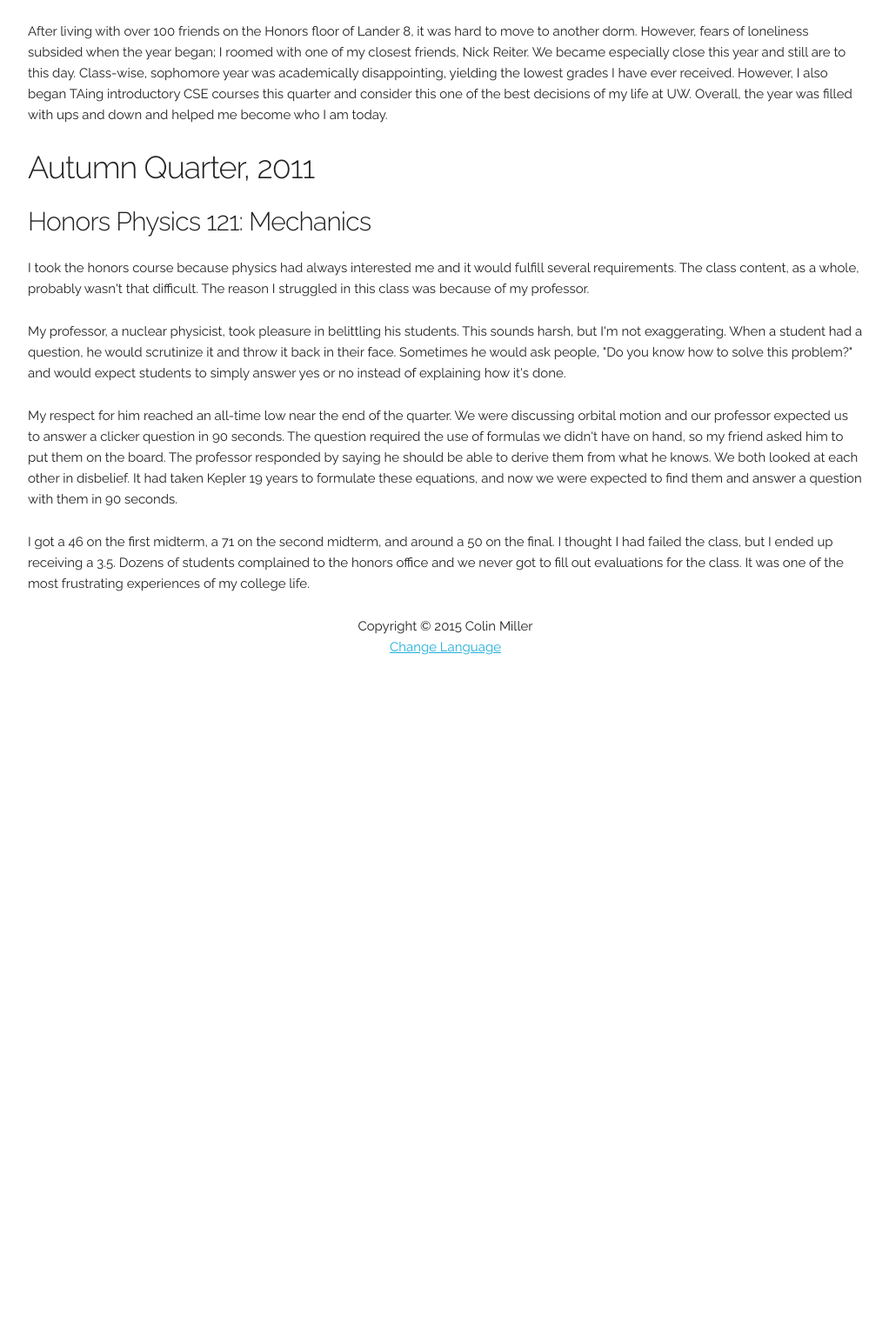
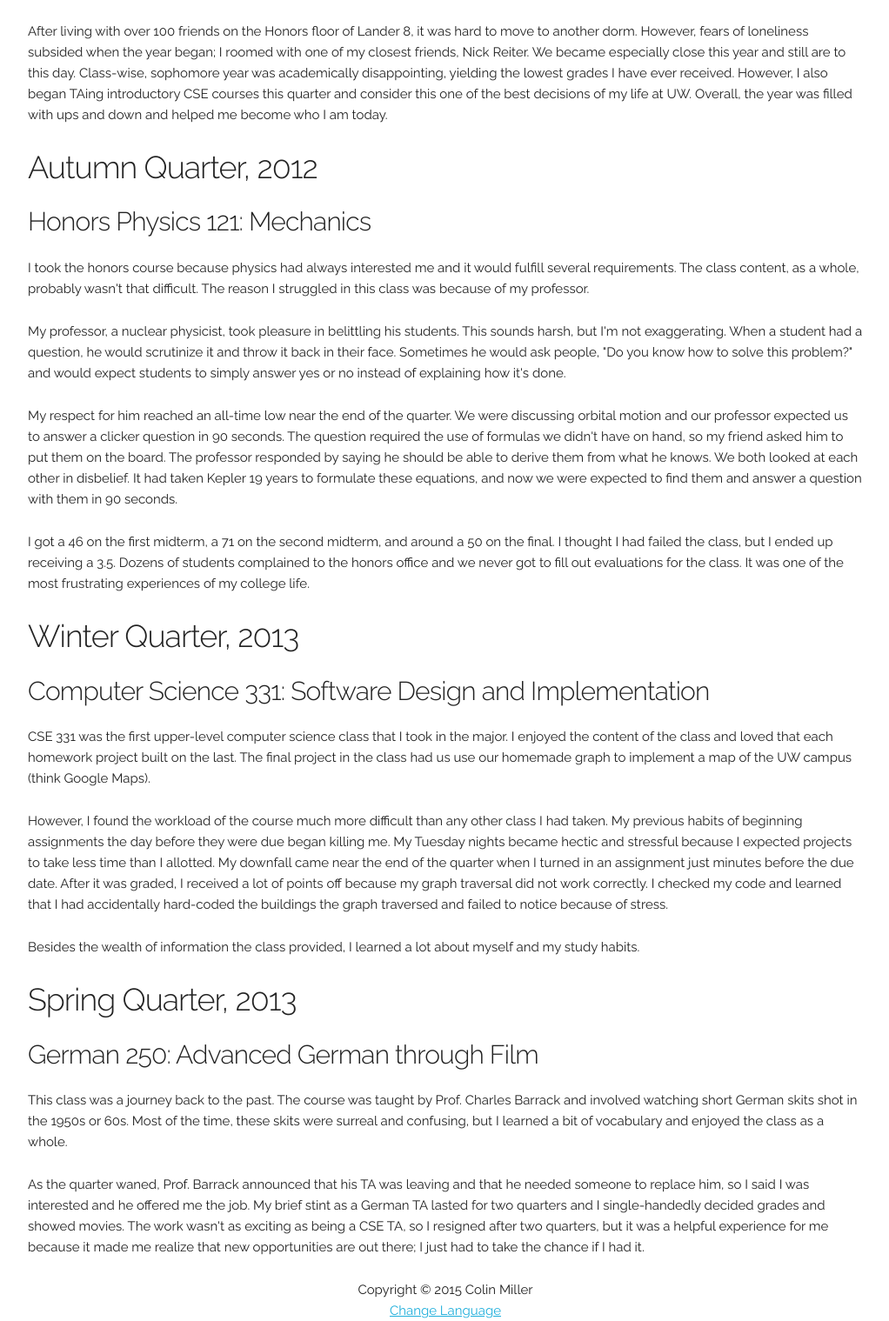
Before and after one commit to colinjmiller/cjmil.com, a PHP site: page /portfolio/sophomore/ in a window 1280 px wide. Shown: the part 204-1723 px from the top of the page at 87% size, without its empty margins (128-1150 px from the left). Before the commit the page ends 957 px from the top, so only its background shows below. Run offline with PHP 8.4, Linux system fonts and the light colour scheme; some libraries are stand-ins or nearby versions.

Commit message:
Adding lots of new content

```diff
--- a/portfolio/freshman/cse142.php
+++ b/portfolio/freshman/cse142.php
@@ -2,4 +2,4 @@
 <p>Finally! The first class in my intended major!</p>
 <p>Professor Stuart Reges was an inspiring lecturer. His teaching style confused me at first, but I found the pattern after the first few weeks. He would start by introducing a new topic for that lecture, then go down a seemingly random tangent that seems unrelated to the concept from earlier. By the last five minutes of class, I always seemed sure that he had messed up and would require extra time next lecture to wrap up the topic, but I was always wrong. He would reach a point in the tangent that logically looped back to the original concept and clarified everything. Applause was common.</p>
 <p>I had expected the class to be a easy due to my previous experience with CSE. I soon found that only half the class was graded on making homework programs work; the other half was graded on the style of your programming. Since I had self-taught myself everything I knew, learning an entirely new style was difficult and resulted in quite a few lost points along the way. However, this skill is fundamental to computer scientists. Looking back, I'm surprised they didn't incentivize style even more.</p>
-<p>I thought people were joking when I first heard the exams were hand-written. I couldn't believe that a computer science exam at one of the best programs in the world would require students to write code with a pencil and paper. However, it was true. I prepared by doing hundreds of practice questions on the textbook's website until I understood the pattern of questions that Stuart used on exams. I got a a 4.0 in the class.</p>
+<p>I thought people were joking when I first heard the exams were hand-written. I couldn't believe that a computer science exam at one of the best programs in the world would require students to write code with a pencil and paper. However, it was true. I prepared by doing hundreds of practice questions on the textbook's website until I understood the pattern of questions that Stuart used on exams. I got a 4.0 in the class.</p>
--- /dev/null
+++ b/portfolio/junior/cse332.php
@@ -0,0 +1,4 @@
+<h4>CSE 332: Data Abstractions</h4>
+<p>CSE 332 is known as the "Interview Class" within the CSE department for good reason: You learn about dozens of data structures, algorithms, and core computing concepts that any tech company will surely ask about during an interview. I felt passionate about certain portions of the class, such as the Heap data structure. This was the first experience I had where I sat with my mouth slightly open as I learned of the extreme elegance of a data structure.</p>
+<p>However, I still suffered from chronic procrastination. For two of the assignments in the class, we were encouraged to find a partner and code it out together. I chose to partner with my good friend and former roommate, Roee. Unfortunately, this partnership was doomed because we both started assignments much too late. We got away with starting an assignment the day it was due (we were given two weeks time for this) on the first part of the assignment. On the second portion, we began work the day after the project was due and ran into a series of comically unfortunate events: My power went out, we could not get GitHub to work with Eclipse, and Roee could not get Eclipse to compile or syntax highlight his code. In the end, Roee ended up using jGrasp to code and sent his code to me via e-mail. We turned in the project two days late and received 25% off the top of our grade because of it.</p>
+<p>I completed the next project with Sam Tisdale, another good friend of mine. We began the project two weeks early and finished it at a leisurely pace. I had finally learned to overestimate the time an assignment would require.</p>
--- /dev/null
+++ b/portfolio/junior/german322.php
@@ -0,0 +1,2 @@
+<h4>German 322: Cultural Studies</h4>
+<p>German 322 accelerated my German skills unlike any class before. The syllabus required a close reading of four novels over the course of the quarter and my professor would call out anyone in class who was not keeping up with the schedule. Therefore, I was diligent about keeping up and writing notes as I read. This class was the first time I ever read a German book cover-to-cover. My ability to read German was around five times slower than English, but the process taught me that I CAN do it.</p>
--- /dev/null
+++ b/portfolio/sophomore/cse331.php
@@ -0,0 +1,4 @@
+<h4>Computer Science 331: Software Design and Implementation</h4>
+<p>CSE 331 was the first upper-level computer science class that I took in the major. I enjoyed the content of the class and loved that each homework project built on the last. The final project in the class had us use our homemade graph to implement a map of the UW campus (think Google Maps).</p>
+<p>However, I found the workload of the course much more difficult than any other class I had taken. My previous habits of beginning assignments the day before they were due began killing me. My Tuesday nights became hectic and stressful because I expected projects to take less time than I allotted. My downfall came near the end of the quarter when I turned in an assignment just minutes before the due date. After it was graded, I received a lot of points off because my graph traversal did not work correctly. I checked my code and learned that I had accidentally hard-coded the buildings the graph traversed and failed to notice because of stress.</p>
+<p>Besides the wealth of information the class provided, I learned a lot about myself and my study habits.</p>
--- /dev/null
+++ b/portfolio/sophomore/german250.php
@@ -0,0 +1,3 @@
+<h4>German 250: Advanced German through Film</h4>
+<p>This class was a journey back to the past. The course was taught by Prof. Charles Barrack and involved watching short German skits shot in the 1950s or 60s. Most of the time, these skits were surreal and confusing, but I learned a bit of vocabulary and enjoyed the class as a whole.</p>
+<p>As the quarter waned, Prof. Barrack announced that his TA was leaving and that he needed someone to replace him, so I said I was interested and he offered me the job. My brief stint as a German TA lasted for two quarters and I single-handedly decided grades and showed movies. The work wasn't as exciting as being a CSE TA, so I resigned after two quarters, but it was a helpful experience for me because it made me realize that new opportunities are out there; I just had to take the chance if I had it.</p>
--- a/portfolio/sophomore/index.php
+++ b/portfolio/sophomore/index.php
@@ -3,7 +3,7 @@
   require_once("{$_SERVER['DOCUMENT_ROOT']}/view-logic/views.php");
 
 ?>
-<?= View::header_logic("Freshman Year | Honors Portfolio") ?>
+<?= View::header_logic("Sophomore Year | Honors Portfolio") ?>
   <?= View::navigation_bar("Projects") ?>
     <div class="container">
       <a href="..">Back</a>
@@ -15,10 +15,22 @@
         me become who I am today.
       </p>
       <section>
-        <h3>Autumn Quarter, 2011</h3>
+        <h3>Autumn Quarter, 2012</h3>
         <div class="klass">
           <?php include_once ('phys121.php') ?>
         </div>
       </section>
+      <section>
+        <h3>Winter Quarter, 2013</h3>
+        <div class="klass">
+          <?php include_once ('cse331.php') ?>
+        </div>
+      </section>
+      <section>
+        <h3>Spring Quarter, 2013</h3>
+        <div class="klass">
+          <?php include_once ('german250.php') ?>
+        </div>
+      </section>
     </div>
 <?= View::footer_logic() ?>
```
Also changed, not shown: portfolio/about.php (added, +21 -0 lines), portfolio/index.php (+6 -2 lines), portfolio/junior/cse.php (added, +7 -0 lines), portfolio/junior/index.php (+24 -2 lines), portfolio/areas.svg.
